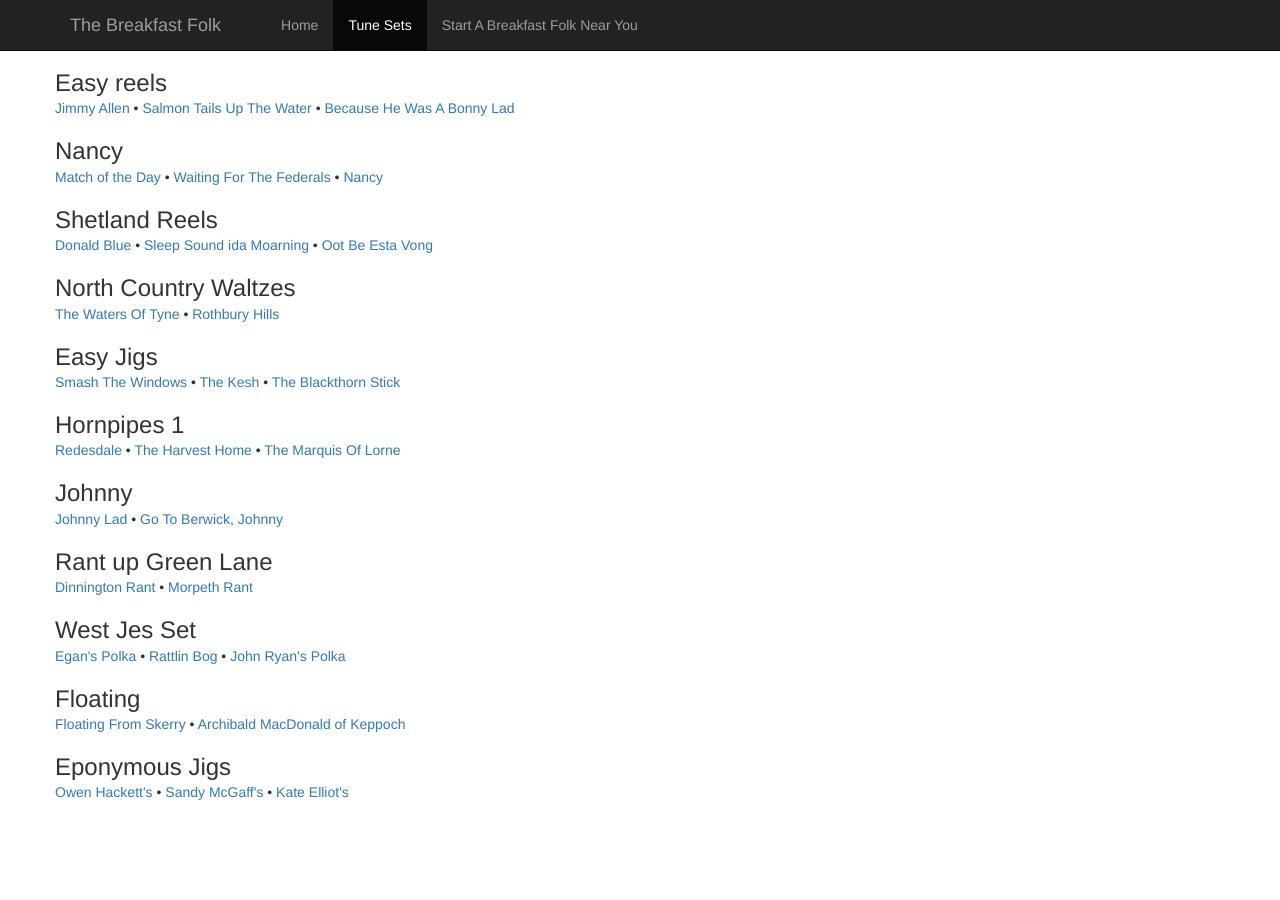
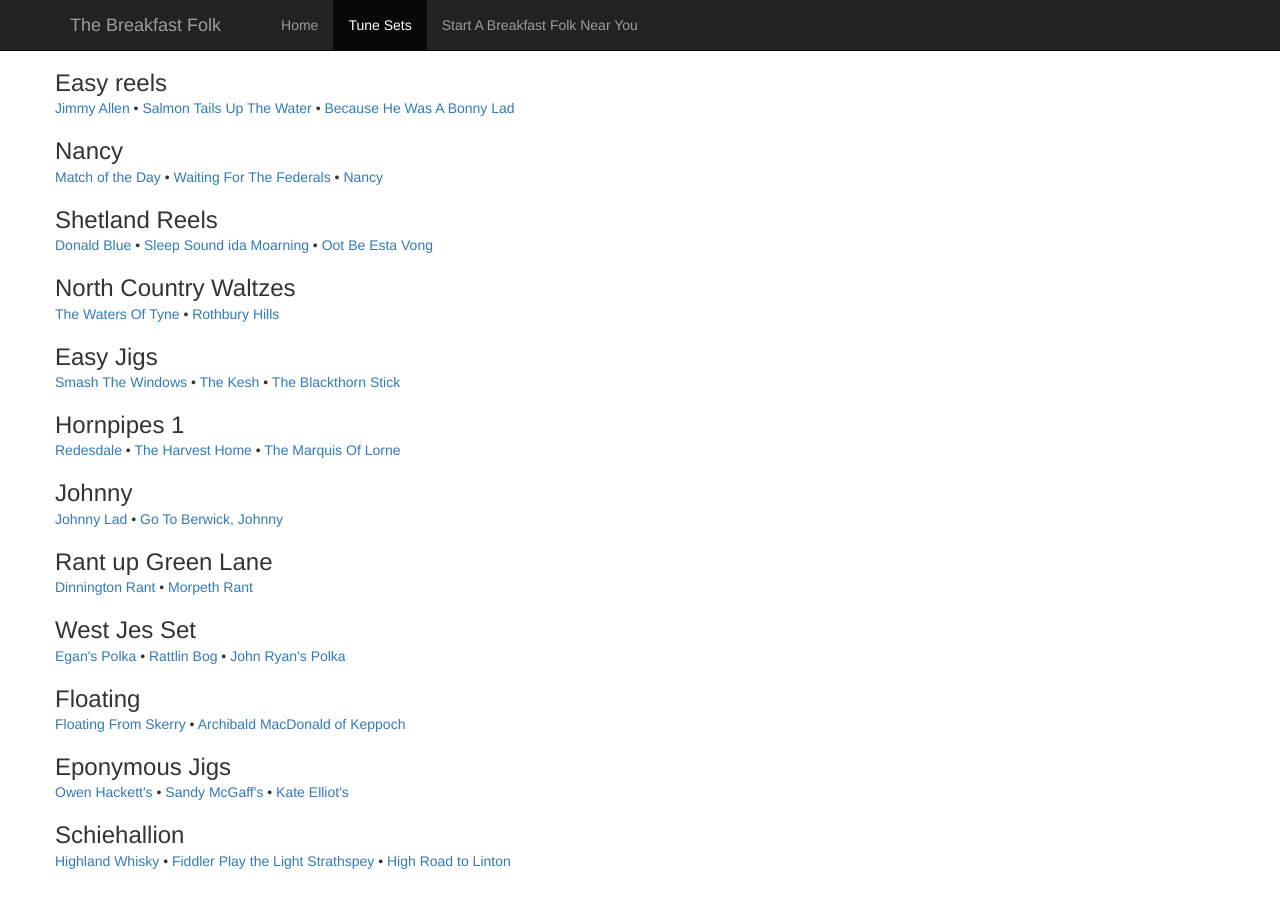
Before and after one commit to thebreakfastfolk/thebreakfastfolk.github.io, a Jekyll site: the page built from tune-sets.md, in a window 1280 px wide. Built offline with Jekyll 4.4.1, drawn with Linux system fonts in a browser that asks for light colours; nearby versions of some CDN libraries.

Commit message:
add schiehallion set

```diff
--- a/tune-sets.md
+++ b/tune-sets.md
@@ -43,4 +43,8 @@ sets:
     Owen Hackett's: http://www.folktunefinder.com/tune/154276/
     Sandy McGaff's: http://www.folktunefinder.com/tune/141768/
     Kate Elliot's: http://www.folktunefinder.com/tune/169293/
+  Schiehallion:
+    Highland Whisky: http://www.folktunefinder.com/tune/19343/
+    Fiddler Play the Light Strathspey: http://www.folktunefinder.com/tune/19343/
+    High Road to Linton: http://www.folktunefinder.com/tune/51521/
 ---
```
